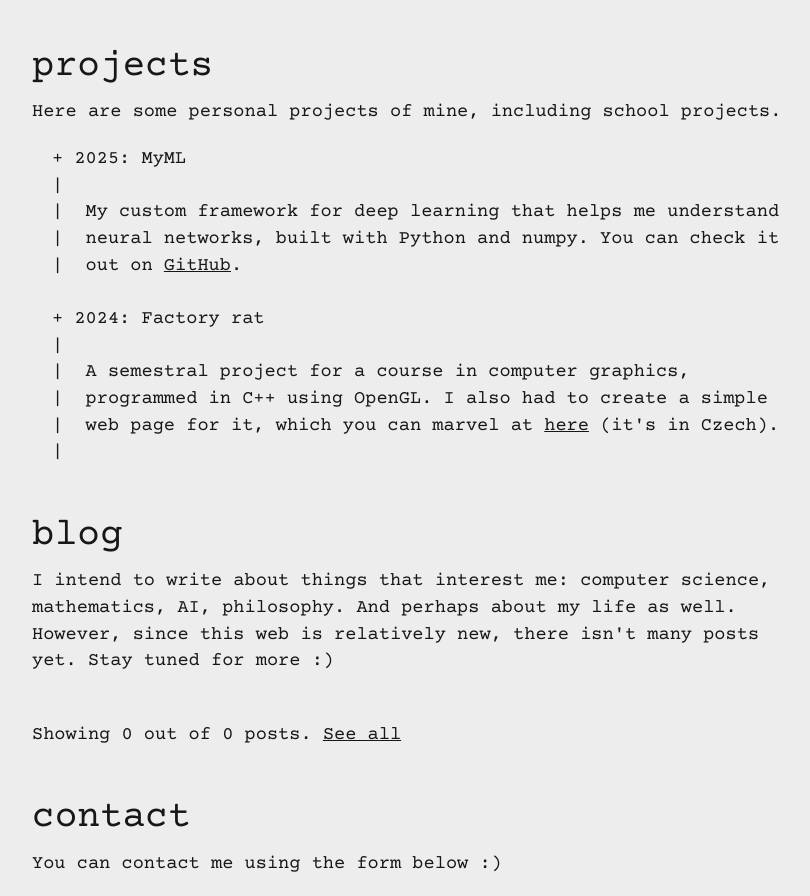
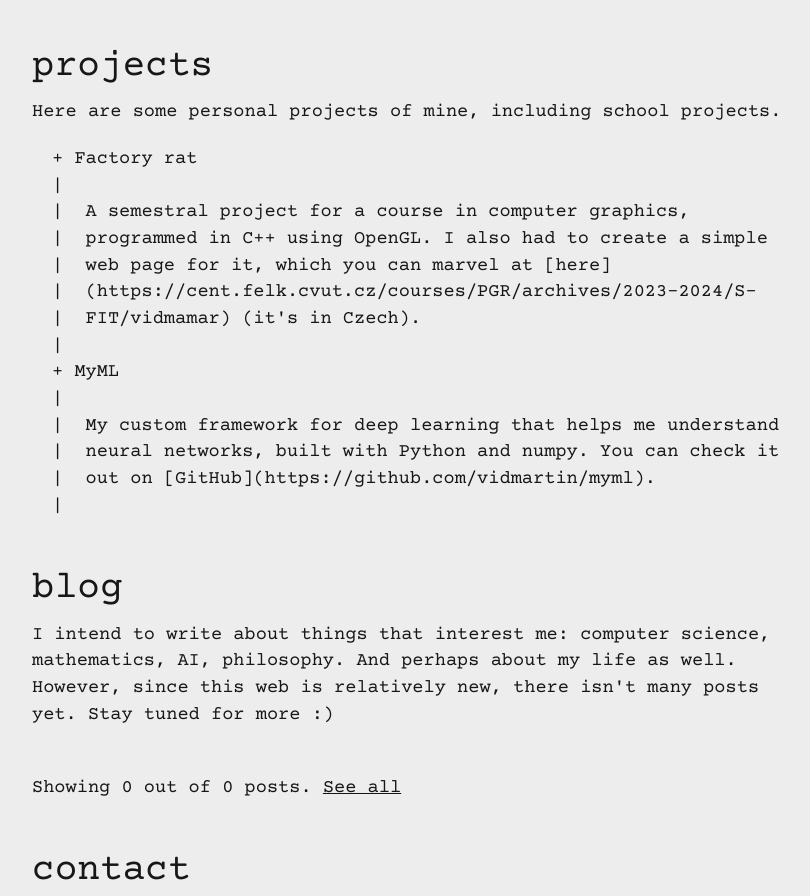
Before and after one commit to vidmartin/my-web, a Next.js app: page / in a window 1280 px wide. Shown: the part 1420-2316 px from the top of the page, without its empty margins (224-1034 px from the left). Built offline with nearby package versions, Linux system fonts and the light colour scheme; what better-react-mathjax would draw is missing.

Commit message:
master: projects repository & markdown renderer

```diff
--- a/app/_components/markdownNode.tsx
+++ b/app/_components/markdownNode.tsx
@@ -1,3 +1,4 @@
+"use client";
 
 import { MathJax } from "better-react-mathjax";
 import { Nodes } from "mdast";
--- /dev/null
+++ b/app/_components/markdownRenderer.tsx
@@ -0,0 +1,14 @@
+
+import { fromMarkdown } from "mdast-util-from-markdown";
+import { mathFromMarkdown } from "mdast-util-math";
+import { math } from "micromark-extension-math";
+import MarkdownNode from "./markdownNode";
+
+export default function MarkdownRenderer(props: { content: string }) {
+    const ast = fromMarkdown(props.content, {
+        extensions: [math()],
+        mdastExtensions: [mathFromMarkdown()],
+    });
+
+    return <MarkdownNode node={ast} />;
+}
--- a/app/_homePageBlocks/projects.tsx
+++ b/app/_homePageBlocks/projects.tsx
@@ -1,18 +1,25 @@
 
 import TerminalBlock from "../_components/terminalBlock";
+import { PROJECT_REPOSITORY } from "../globals";
 
-export default function Projects(props: { idAttr: string }) {
+export default async function Projects(props: { idAttr: string }) {
+    const projects = await PROJECT_REPOSITORY.getAllProjects();
+    projects.sort((a, b) => b.id - a.id);
+
     return <div className="block" id={props.idAttr}>
         <h1>projects</h1>
         Here are some personal projects of mine, including school projects.
         <div className="pl-5 pt-5">
-          <TerminalBlock title={"2025: MyML"}>
-            My custom framework for deep learning that helps me understand neural networks, built with Python and numpy. You can check it out on <a href="https://github.com/vidmartin/myml">GitHub</a>.
-          </TerminalBlock>
-          <TerminalBlock title={"2024: Factory rat"}>
-            A semestral project for a course in computer graphics, programmed in C++ using OpenGL.
-            I also had to create a simple web page for it, which you can marvel at <a href="https://cent.felk.cvut.cz/courses/PGR/archives/2023-2024/S-FIT/vidmamar/">here</a> (it's in Czech).
-          </TerminalBlock>
+            {projects.map(
+                project => <TerminalBlock key={project.id} title={project.title}>{project.description}</TerminalBlock>
+            )}
+            {/* <TerminalBlock title={"2025: MyML"}>
+                My custom framework for deep learning that helps me understand neural networks, built with Python and numpy. You can check it out on <a href="https://github.com/vidmartin/myml">GitHub</a>.
+            </TerminalBlock>
+            <TerminalBlock title={"2024: Factory rat"}>
+                A semestral project for a course in computer graphics, programmed in C++ using OpenGL.
+                I also had to create a simple web page for it, which you can marvel at <a href="https://cent.felk.cvut.cz/courses/PGR/archives/2023-2024/S-FIT/vidmamar/">here</a> (it's in Czech).
+            </TerminalBlock> */}
         </div>
     </div>;
 }
--- /dev/null
+++ b/app/_projectRepository/hardCodedProjectRepository.ts
@@ -0,0 +1,25 @@
+import { IProjectRepository, Project } from "./projectRepository";
+
+const PROJECTS: { [id: number]: Project } = {
+    1: {
+        id: 1,
+        year: 2025,
+        description: "My custom framework for deep learning that helps me understand neural networks, built with Python and numpy. You can check it out on [GitHub](https://github.com/vidmartin/myml).",
+        title: "MyML",
+    },
+    2: {
+        id: 2,
+        year: 2024,
+        description: "A semestral project for a course in computer graphics, programmed in C++ using OpenGL.\n\nI also had to create a simple web page for it, which you can marvel at [here](https://cent.felk.cvut.cz/courses/PGR/archives/2023-2024/S-FIT/vidmamar) (it's in Czech).",
+        title: "Factory rat"
+    }
+}
+
+export class HardCodedProjectsRepository implements IProjectRepository {
+    async getAllProjects(): Promise<Project[]> {
+        return Object.values(PROJECTS);
+    }
+    async getProjectById(id: number): Promise<Project | null> {
+        return PROJECTS[id] ?? null;
+    }
+}
--- /dev/null
+++ b/app/_projectRepository/projectRepository.ts
@@ -0,0 +1,12 @@
+
+export type Project = {
+    id: number,
+    year: number,
+    title: string,
+    description: string,
+}
+
+export interface IProjectRepository {
+    getAllProjects(): Promise<Project[]>,
+    getProjectById(id: number): Promise<Project | null>,
+}
--- a/app/blog/[id]/page.tsx
+++ b/app/blog/[id]/page.tsx
@@ -4,22 +4,28 @@ import { fromMarkdown } from "mdast-util-from-markdown";
 import { math } from "micromark-extension-math";
 import { mathFromMarkdown } from "mdast-util-math";
 import MarkdownNode from "@/app/_components/markdownNode";
+import { notFound } from "next/navigation";
+import MarkdownRenderer from "@/app/_components/markdownRenderer";
 
 export default async function BlogPost(props: PageProps<"/blog/[id]">) {
     const params = await props.params;
     const id = parseInt(params.id);
 
+    if (isNaN(id)) {
+        notFound();
+    }
+
     const metadata = await BLOG_POST_REPOSITORY.getMetadataById(id);
-    const content = await BLOG_POST_REPOSITORY.getContentById(id)
-    const ast = fromMarkdown(content, {
-        extensions: [math()],
-        mdastExtensions: [mathFromMarkdown()],
-    });
+    const content = await BLOG_POST_REPOSITORY.getContentById(id);
+
+    if (content == null || metadata == null) {
+        notFound();
+    }
 
     return <>
         <h1 className="text-center mt-10">{metadata.title}</h1>
         <p className="text-center">{metadata.description}</p>
         <p className="text-right mt-5 mb-5"><i>Posted {metadata.publishDate.getFullYear()}-{metadata.publishDate.getMonth()}-{metadata.publishDate.getDate()}</i></p>
-        <div><MarkdownNode node={ast} /></div>
+        <div><MarkdownRenderer content={content} /></div>
     </>
 }
--- a/app/globals.tsx
+++ b/app/globals.tsx
@@ -9,6 +9,7 @@ import { readdir } from "fs/promises";
 import { MockBlogPostRepository } from "./_blogRepository/mockBlogRepository";
 import { FilesystemBlogPostRepository } from "./_blogRepository/filesystemBlogRepository";
 import { EmptyBlogPostRepository } from "./_blogRepository/emptyBlogPostRepository";
+import { HardCodedProjectsRepository } from "./_projectRepository/hardCodedProjectRepository";
 
 type HomePageBlockInfo = {
     name: string,
@@ -47,3 +48,5 @@ export const HOME_PAGE_BLOCKS: HomePageBlockInfo[] = [
 export const BLOG_POST_REPOSITORY = process.env["BLOG_POSTS_DIR"] != undefined ?
     new FilesystemBlogPostRepository(process.env["BLOG_POSTS_DIR"]) :
     new EmptyBlogPostRepository();
+
+export const PROJECT_REPOSITORY = new HardCodedProjectsRepository();
```
